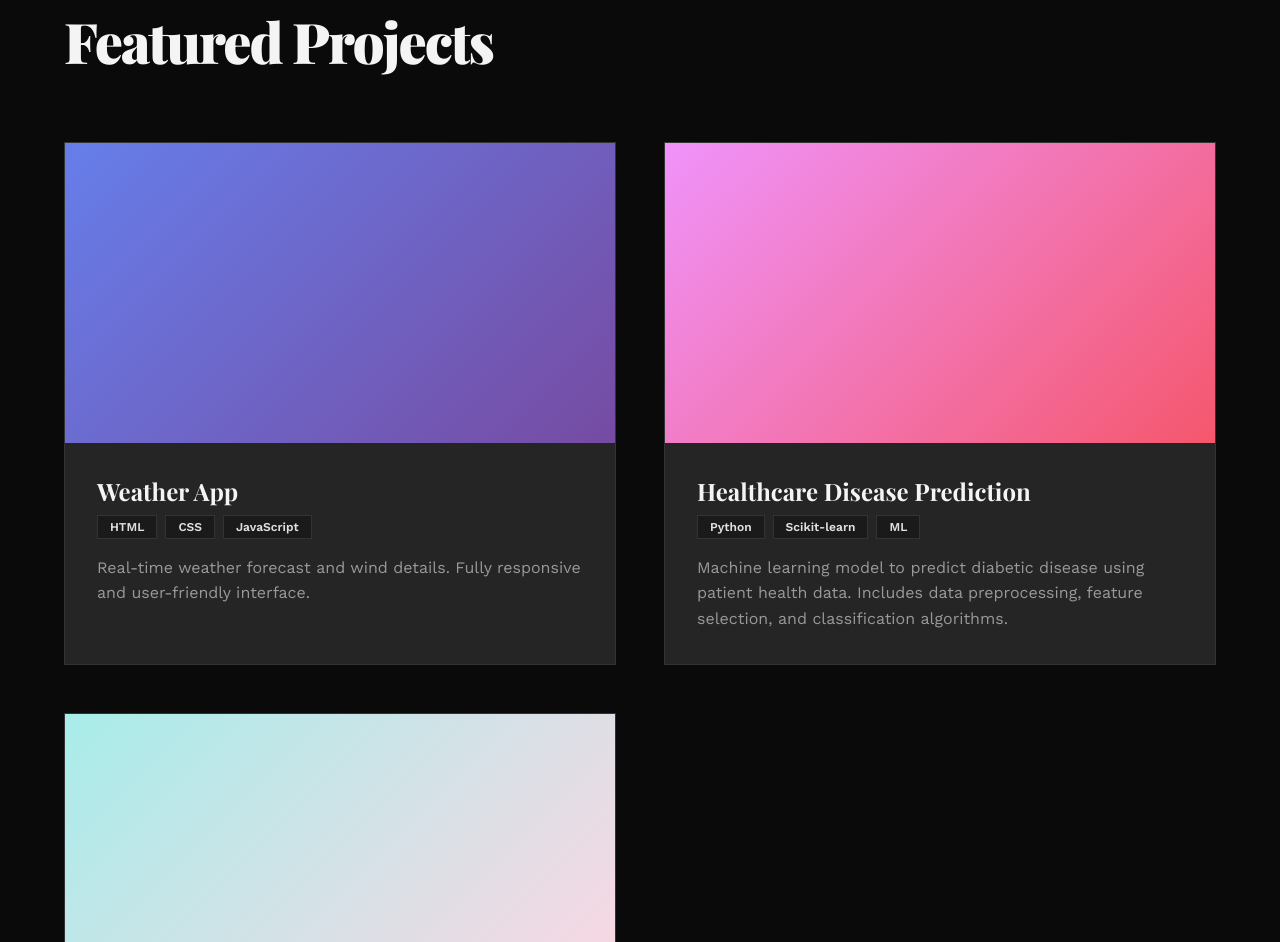
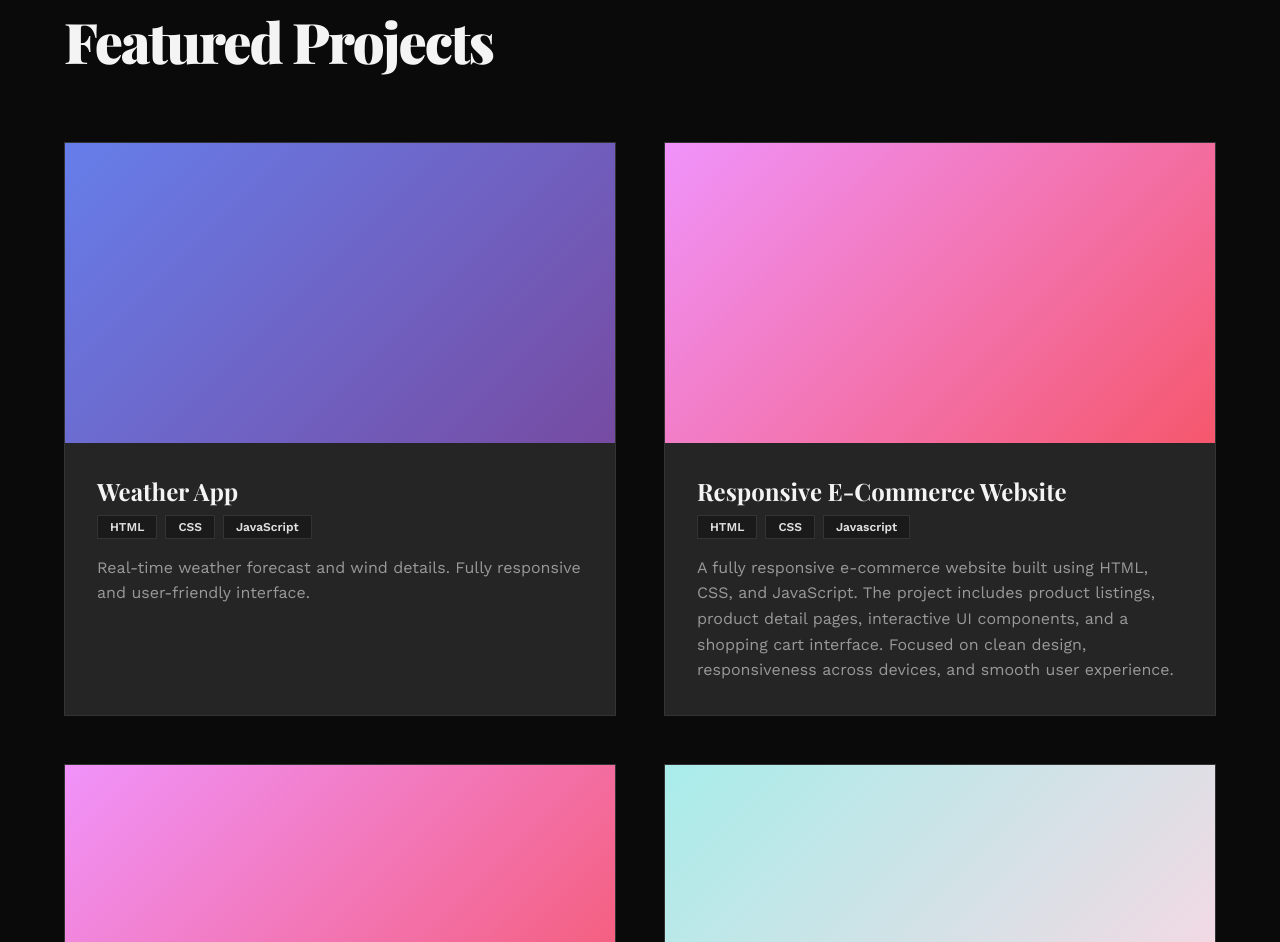
Before and after one commit to Nandini-1811/Nandini-1811.github.io, a plain HTML site: page index.html in a window 1280 px wide. Shown: the part 2688-3630 px from the top of the page. Drawn offline with nearby package versions, Linux system fonts and the light colour scheme.

Commit message:
Update index.html

```diff
--- a/index.html
+++ b/index.html
@@ -788,6 +788,20 @@
                     </p>
                 </div>
             </div>
+             <div class="project-card" onclick="window.open('https://nandini-1811.github.io/E-commerce-frontend-website/', '_blank')">
+                <div class="project-image" style="background: linear-gradient(135deg, #f093fb 0%, #f5576c 100%);"></div>
+                <div class="project-content">
+                    <h3>Responsive E-Commerce Website</h3>
+                    <div class="project-tags">
+                        <span class="tag">HTML</span>
+                        <span class="tag">CSS</span>
+                        <span class="tag">Javascript</span>
+                    </div>
+                    <p>
+                        A fully responsive e-commerce website built using HTML, CSS, and JavaScript. The project includes product listings, product detail pages,                                    interactive UI components, and a shopping cart interface. Focused on clean design, responsiveness across devices, and smooth user experience.
+                    </p>
+                </div>
+            </div>
             <div class="project-card" onclick="window.open('https://github.com/Nandini-1811/healthcare_prediction', '_blank')">
                 <div class="project-image" style="background: linear-gradient(135deg, #f093fb 0%, #f5576c 100%);"></div>
                 <div class="project-content">
```
